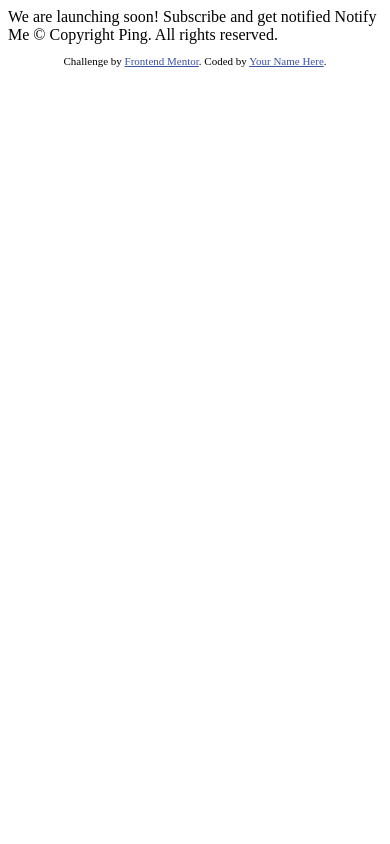
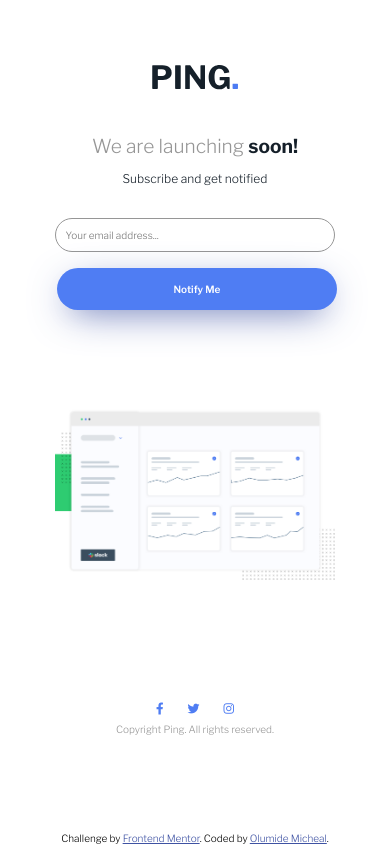
Before and after one commit to codewithmide/ping-coming-soon-page, a plain HTML site: page index.html in a window 390 px wide. Drawn offline with nearby package versions, Linux system fonts and the light colour scheme.

Commit message:
made some adjustments

```diff
--- a/index.html
+++ b/index.html
@@ -1,33 +1,84 @@
 <!DOCTYPE html>
+
 <html lang="en">
+
 <head>
+
   <meta charset="UTF-8">
-  <meta name="viewport" content="width=device-width, initial-scale=1.0"> <!-- displays site properly based on user's device -->
+  <meta name="viewport"
+        content="width=device-width, initial-scale=1.0">
 
-  <link rel="icon" type="image/png" sizes="32x32" href="./images/favicon-32x32.png">
+  <link rel="icon"
+        type="image/png"
+        sizes="32x32"
+        href="./images/favicon-32x32.png" />
+
+  <link rel="stylesheet"
+        href="https://cdnjs.cloudflare.com/ajax/libs/font-awesome/6.1.1/css/all.min.css"
+        integrity="sha512-KfkfwYDsLkIlwQp6LFnl8zNdLGxu9YAA1QvwINks4PhcElQSvqcyVLLD9aMhXd13uQjoXtEKNosOWaZqXgel0g=="
+        crossorigin="anonymous"
+        referrerpolicy="no-referrer" />
+
+  <script defer src="script.js"></script>
+
+  <link rel="stylesheet" href="styles.css">
 
   <title>Frontend Mentor | Ping coming soon page</title>
 
-  <!-- Feel free to remove these styles or customise in your own stylesheet 👍 -->
-  <style>
-    .attribution { font-size: 11px; text-align: center; }
-    .attribution a { color: hsl(228, 45%, 44%); }
-  </style>
 </head>
 <body>
 
-  We are launching soon!
+  <header>
+    <img src="./images/logo.svg" alt="image header" class="header-image">
+  </header>
 
-  Subscribe and get notified
+  <main>
 
-  Notify Me
+    <h1>
+      We are launching
+      <span>
+        soon!
+      </span>
+    </h1>
 
-  &copy; Copyright Ping. All rights reserved.
+    <h2>
+      Subscribe and get notified
+    </h2>
+
+    <form action="#" id="form">
+
+      <input type="email"
+      name="email"
+      id="email"
+      placeholder="Your email address..." />
+
+      <h3>
+        Please provide a valid email address
+      </h3>
+
+      <input type="submit"
+      id="btn"
+      value="Notify Me" />
+
+    </form>
+
+    <div class="dashboard"></div>
+
+    <div class="social-links">
+      <i class="fa-brands fa-facebook-f"></i>
+      <i class="fa-brands fa-twitter"></i>
+      <i class="fa-brands fa-instagram"></i>
+    </div>
+
+    <p class="foot">
+      Copyright Ping. All rights reserved.
+    </p>
+  </main>
 
   <footer>
     <p class="attribution">
       Challenge by <a href="https://www.frontendmentor.io?ref=challenge" target="_blank">Frontend Mentor</a>.
-      Coded by <a href="#">Your Name Here</a>.
+      Coded by <a href="https://github.com/codewithmide/ping-coming-soon-page">Olumide Micheal</a>.
     </p>
   </footer>
 </body>
--- /dev/null
+++ b/script.js
@@ -0,0 +1,15 @@
+const form = document.getElementById("form");
+const email = document.getElementById("email");
+const btn = document.getElementById("btn");
+
+
+form.addEventListener("submit", (e) => {
+    e.preventDefault();
+    const re = /^(([^<>()[\]\\.,;:\s@"]+(\.[^<>()[\]\\.,;:\s@"]+)*)|(".+"))@((\[[0-9]{1,3}\.[0-9]{1,3}\.[0-9]{1,3}\.[0-9]{1,3}\])|(([a-zA-Z\-0-9]+\.)+[a-zA-Z]{2,}))$/;
+
+    if (email.value.match(re)) {
+        form.classList.remove("error");
+    } else {
+        form.classList.add("error");
+    }
+});
--- /dev/null
+++ b/styles.css
@@ -0,0 +1,243 @@
+@import url('https://fonts.googleapis.com/css2?family=Libre+Franklin:wght@300;600;700&display=swap');
+
+* {
+    padding: 0;
+    margin: 0;
+    box-sizing: border-box;
+    font-family: 'Libre Franklin', sans-serif;
+}
+
+body {
+    height: 100vh;
+    width: 100vw;
+    text-align: center;
+    font-family: 'Libre Franklin', sans-serif;
+    overflow-x: hidden;
+}
+
+main {
+    width: 60%;
+    height: 80%;
+    display: block;
+    align-items: center;
+    justify-content: center;
+    margin-right: auto;
+    margin-left: auto;
+    margin-top: 1.5rem;
+}
+
+.header-image {
+    background-position: center center;
+    margin: 2.5rem 0;
+}
+
+h1 {
+    font-weight: 300;
+    font-family: 'Libre Franklin', sans-serif;
+    color: hsl(0, 0%, 59%);
+    font-size: 2.1rem;
+}
+
+h1 > span {
+    font-weight: 700;
+    color: hsl(209, 33%, 12%);
+}
+
+h2 {
+    font-size: 20px;
+    color: hsl(209, 33%, 12%);
+    font-family: 'Libre Franklin', sans-serif;
+    margin: .8rem 0;
+    font-weight: 300;
+}
+
+form {
+    margin: 1rem 0 0 0;
+    display: flex;
+    align-items:center;
+    justify-content: center;
+    gap: .5rem;
+    position: relative;
+}
+
+input,
+#btn {
+    padding: 15px 30px;
+    border-radius: 30px;
+    width: 37%;
+    border: 1px solid hsl(0, 0%, 59%);
+    outline: none;
+    font-size: 13px;
+    margin-bottom: 1rem;
+}
+
+h3 {
+    font-size: 12px;
+    color: hsl(354, 100%, 66%);
+    font-style: italic;
+    font-weight: 300;
+    display: none;
+}
+
+.error h3 {
+    display: block;
+    padding: 0;
+    position: absolute;
+    margin-bottom: 0;
+    bottom: -1.5rem;
+    left: 25%;
+    font-weight: 600;
+}
+
+.error #email {
+    border-color: hsl(354, 100%, 66%);
+}
+
+#btn {
+    width: 15%;
+    background-color: hsl(223, 87%, 63%);
+    color: #fff;
+    border-radius: 30px;
+    outline: none;
+    border: none;
+    margin-left: .25rem;
+    font-weight: 600;
+    cursor: pointer;
+    box-shadow: hsl(228, 45%, 44%) 0px 10px 40px -12px,
+                hsl(228, 45%, 44%) 0px 10px 26px -18px;
+}
+
+.dashboard {
+    width: 60%;
+    height: 60%;
+    background-image: url(./images/illustration-dashboard.png);
+    background-repeat: no-repeat;
+    background-size: contain;
+    background-position: center center;
+    margin: 0 auto;
+}
+
+.social-links {
+    display: flex;
+    gap: .5rem;
+    align-items: center;
+    justify-content: center;
+    margin-top: 1rem;
+}
+
+i {
+    padding: 8px;
+    color: hsl(223, 87%, 63%);
+    border-radius: 50%;
+    cursor: pointer;
+    font-size: 12px;
+}
+
+i:hover {
+    background-color: hsl(223, 87%, 63%);
+    color: #fff;
+}
+
+.foot {
+    font-size: 12px;
+    color: hsl(0, 0%, 59%);
+}
+
+.attribution {
+    font-size: 11px;
+    text-align: center;
+}
+
+.attribution a {
+    color: hsl(228, 45%, 44%);
+}
+
+footer {
+    width: 100%;
+    position: fixed;
+    bottom: 0;
+    text-align: center;
+}
+@media only screen and (max-width: 600px) {
+    .header-image {
+        margin: 4rem 0 1rem 0;
+    }
+
+    main {
+        width: 90%;
+    }
+
+    h1 {
+        font-size: 1.2rem;
+    }
+
+    h2 {
+        font-size: 12px;
+    }
+
+    form {
+        display: flex;
+        flex-direction: column;
+        width: 80%;
+        align-items: center;
+        justify-content: center;
+        padding: 0;
+        margin: 2rem auto 0rem auto;
+        gap: 1rem;
+        position: static;
+    }
+
+    input {
+        display: flex;
+        align-items: center;
+        justify-content: center;
+        padding: 10px;
+        font-size: 10px;
+        width: 100%;
+        margin: 0;
+    }
+
+    h3 {
+        text-align: center;
+        margin-bottom: 1.5rem;
+    }
+
+    #btn {
+        width: 100%;
+        font-size: 10px;
+        text-align: center;
+    }
+
+    .error h3 {
+        display: block;
+        padding: 0;
+        position: static;
+        font-size: 10px;
+        margin-top: -1rem;
+    }
+
+    .error #email {
+        border-color: hsl(354, 100%, 66%);
+    }
+
+    .dashboard {
+        width: 80%;
+        height: 50%;
+        margin-bottom: 2rem;
+    }
+
+    .social-links {
+        gap: .5rem;
+        font-size: 12px;
+        margin: 0;
+    }
+
+    .foot {
+        font-size: 10px;
+    }
+
+    .attribution {
+        font-size: 10px;
+        text-align: center;
+    }
+}
```
